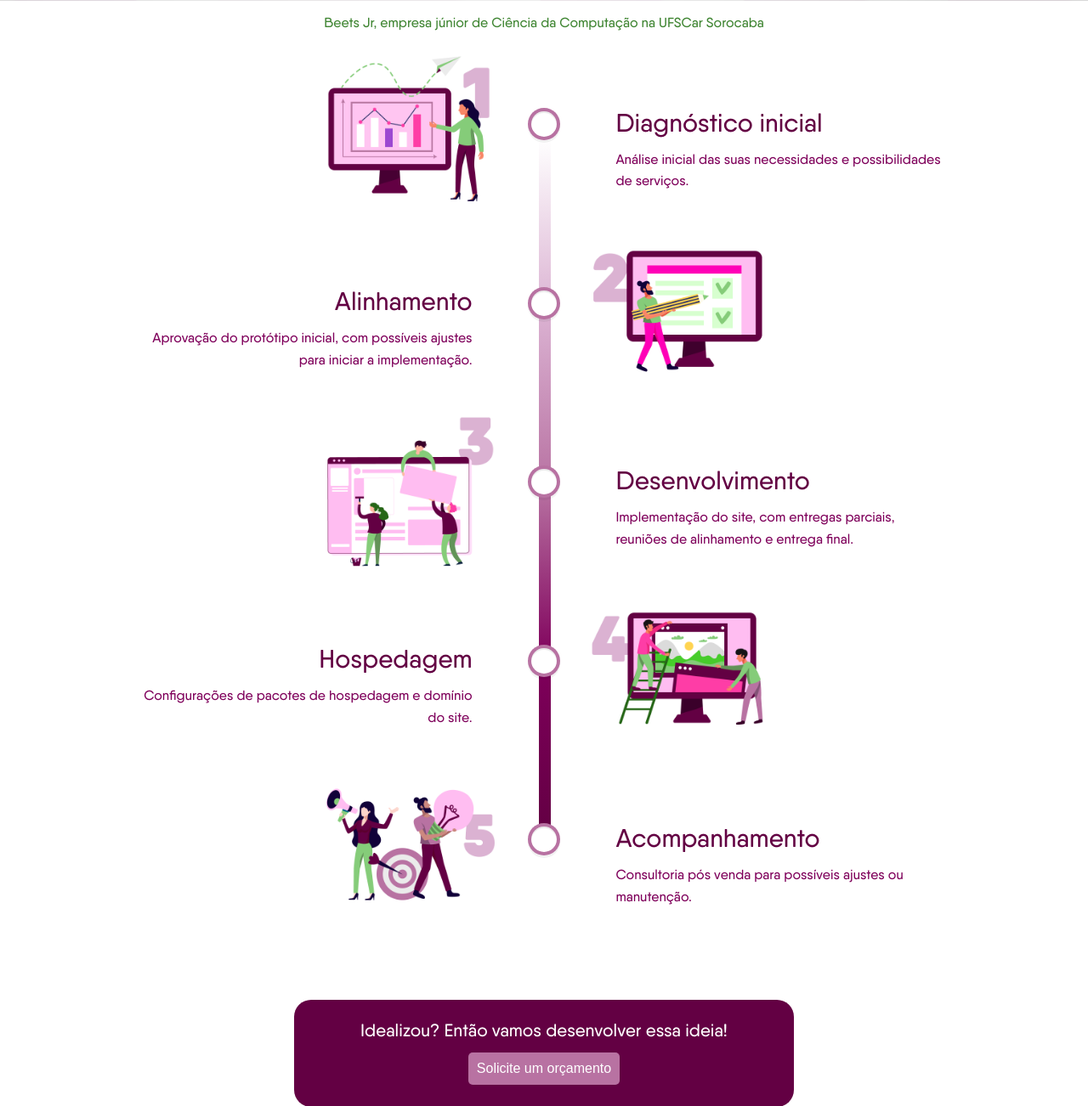
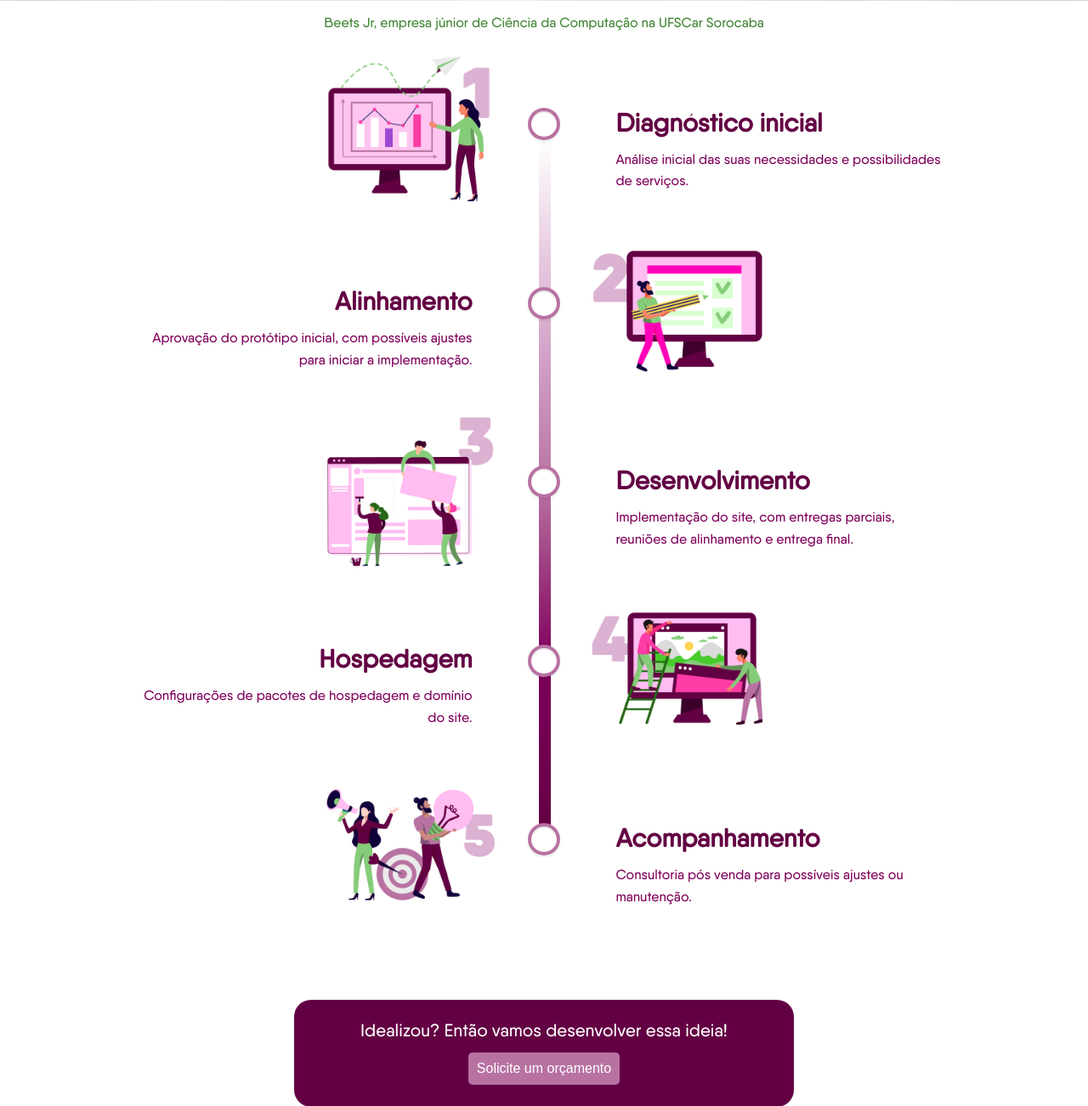
Before and after one commit to Beets-Jr/nosso-site, a PHP site: page / in a window 1280 px wide. Shown: the part 531-1833 px from the top of the page at 85% size. Run offline with PHP 8.4, Linux system fonts and the light colour scheme.

Commit message:
Jornada cliente títulos em negrito

```diff
--- a/index.css
+++ b/index.css
@@ -743,6 +743,7 @@
     margin-bottom: 5px;
     font-size: 30px;
     color: #630043;
+    font-weight: bold;
 }
 
 .item-jornada-conteudo p {
```
